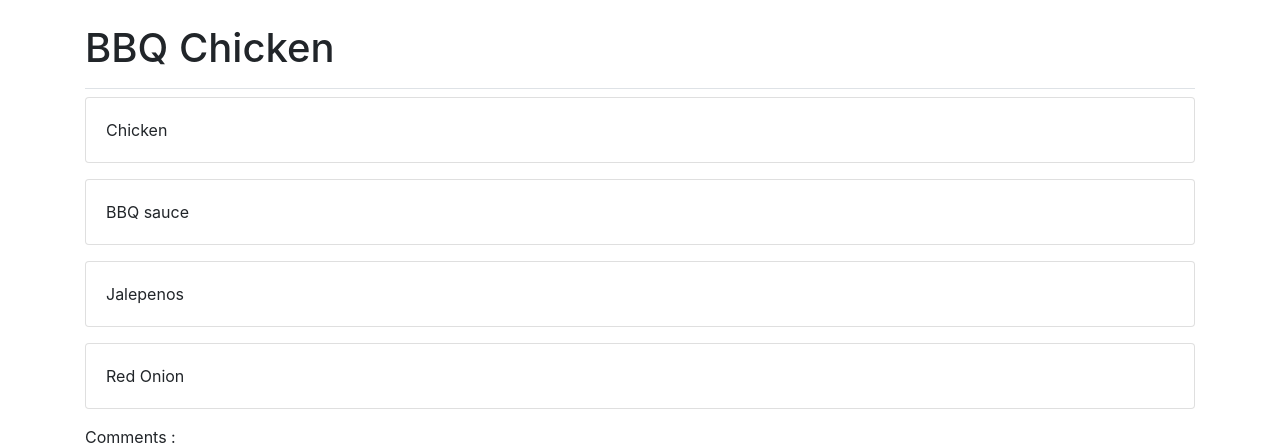
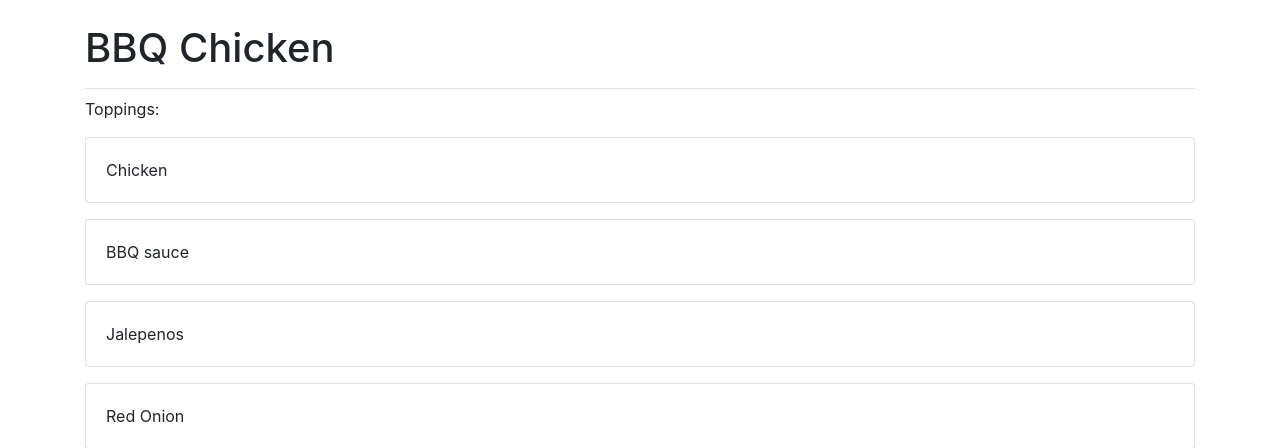
Before and after one commit to jamessuttonjr/Pizzeria, a Django app: page /pizzas/1/ in a window 1280 px wide. Shown: the part 58-506 px from the top of the page. Run offline with Django 3.2, Linux system fonts and the light colour scheme; data comes from the database, SQL or seed files in the repository; some libraries are stand-ins or nearby versions.

Commit message:
Added Toppings p tag

```diff
--- a/MainApp/templates/mainapp/pizza.html
+++ b/MainApp/templates/mainapp/pizza.html
@@ -8,7 +8,7 @@
 
 
 {% block content %}
-
+        <p>Toppings: </p>
 
         {% for t in toppings %}
             <div class='card mb-3'>
```
